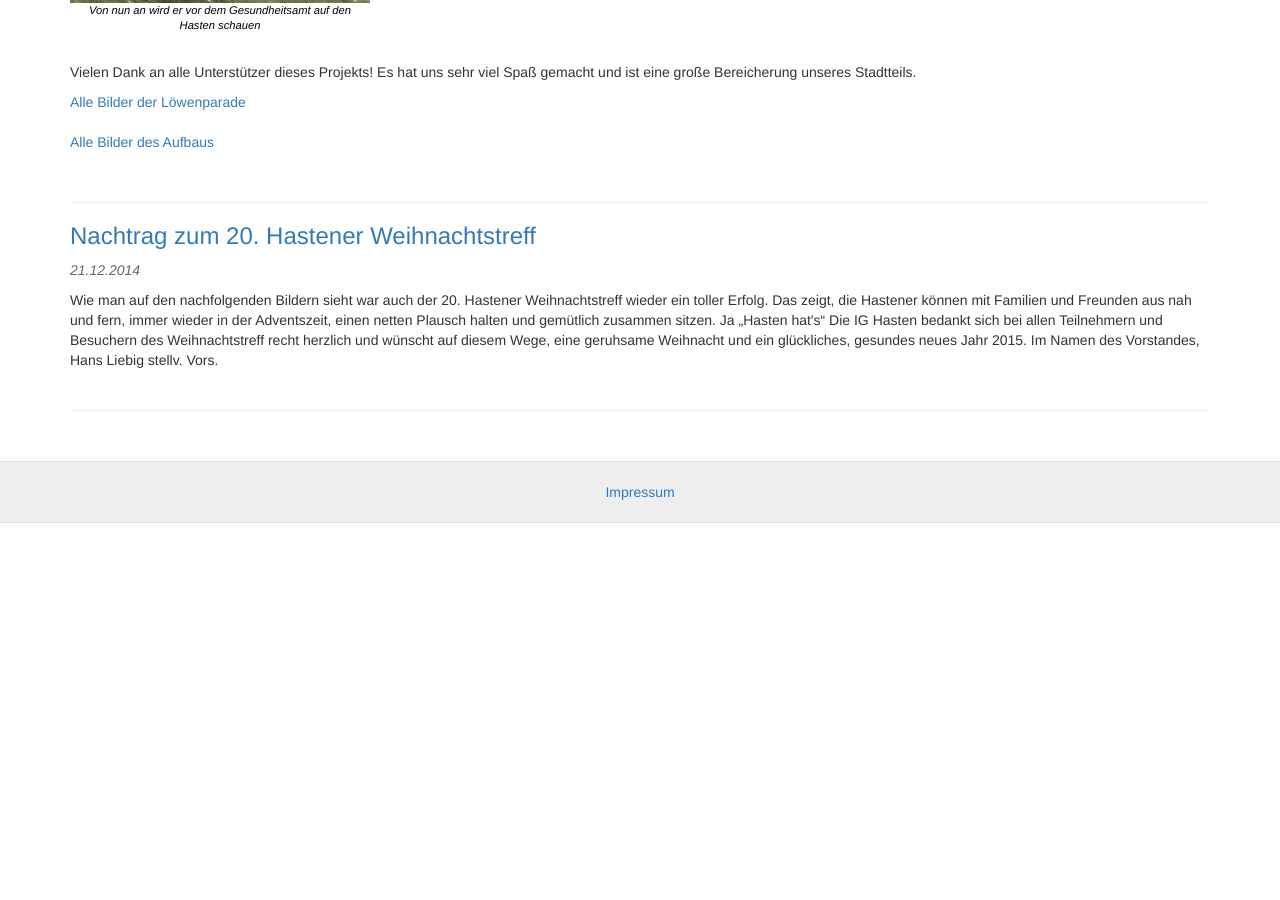
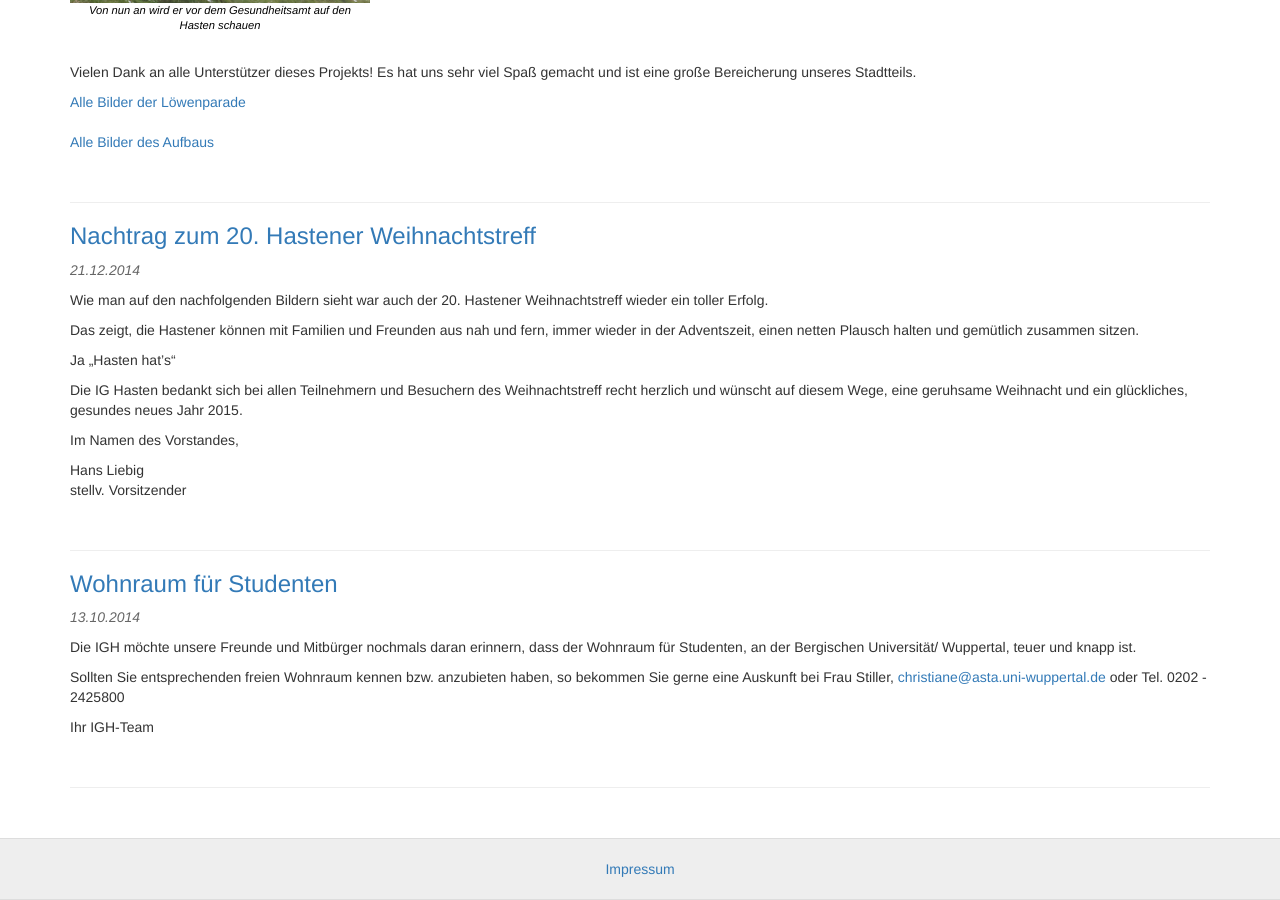
Before and after one commit to n2o/ighasten, a Jekyll site: the page built from aktuelles/index.html, in a window 1280 px wide and 900 px high, scrolled down 1315 px. Built offline with Jekyll 4.4.1, drawn with Linux system fonts in a browser that asks for light colours; nearby versions of some CDN libraries; Markdown is read by kramdown in place of the engine named in the settings; the list of posts is cut into pages by our own code; before the commit the page ends 1838 px from its top, so only the background shows below that.

Commit message:
Add new posts

```diff
--- /dev/null
+++ b/aktuelles/_posts/2014-10-13-wohnraum-fuer-studenten.md
@@ -0,0 +1,12 @@
+---
+layout: post
+title: Wohnraum für Studenten
+---
+
+Die IGH möchte unsere Freunde und Mitbürger nochmals daran erinnern, dass der Wohnraum für
+Studenten, an der Bergischen Universität/ Wuppertal, teuer und knapp ist.
+
+Sollten Sie entsprechenden freien Wohnraum kennen bzw. anzubieten haben, so bekommen Sie gerne
+eine Auskunft bei Frau Stiller, <a href="mailto:christiane@asta.uni-wuppertal.de">christiane@asta.uni-wuppertal.de</a> oder Tel. 0202 - 2425800
+
+Ihr IGH-Team
--- a/aktuelles/_posts/2014-12-21-nachtrag-20-hastener-weihnachtstreff.html
+++ b/aktuelles/_posts/2014-12-21-nachtrag-20-hastener-weihnachtstreff.md
@@ -14,5 +14,6 @@ Die IG Hasten bedankt sich bei allen Teilnehmern und Besuchern des Weihnachtstre
 Im Namen des Vorstandes,
 
 
+
 Hans Liebig
-stellv. Vors.
+stellv. Vorsitzender
```
